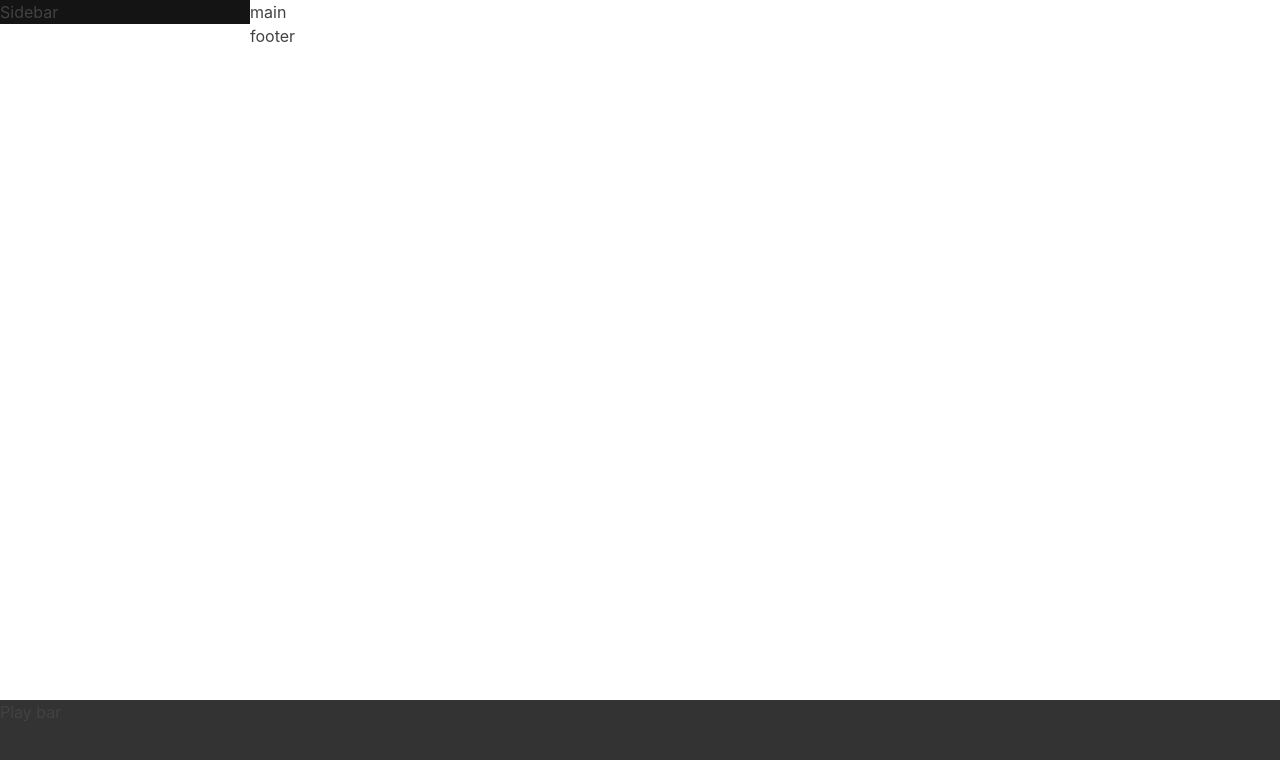
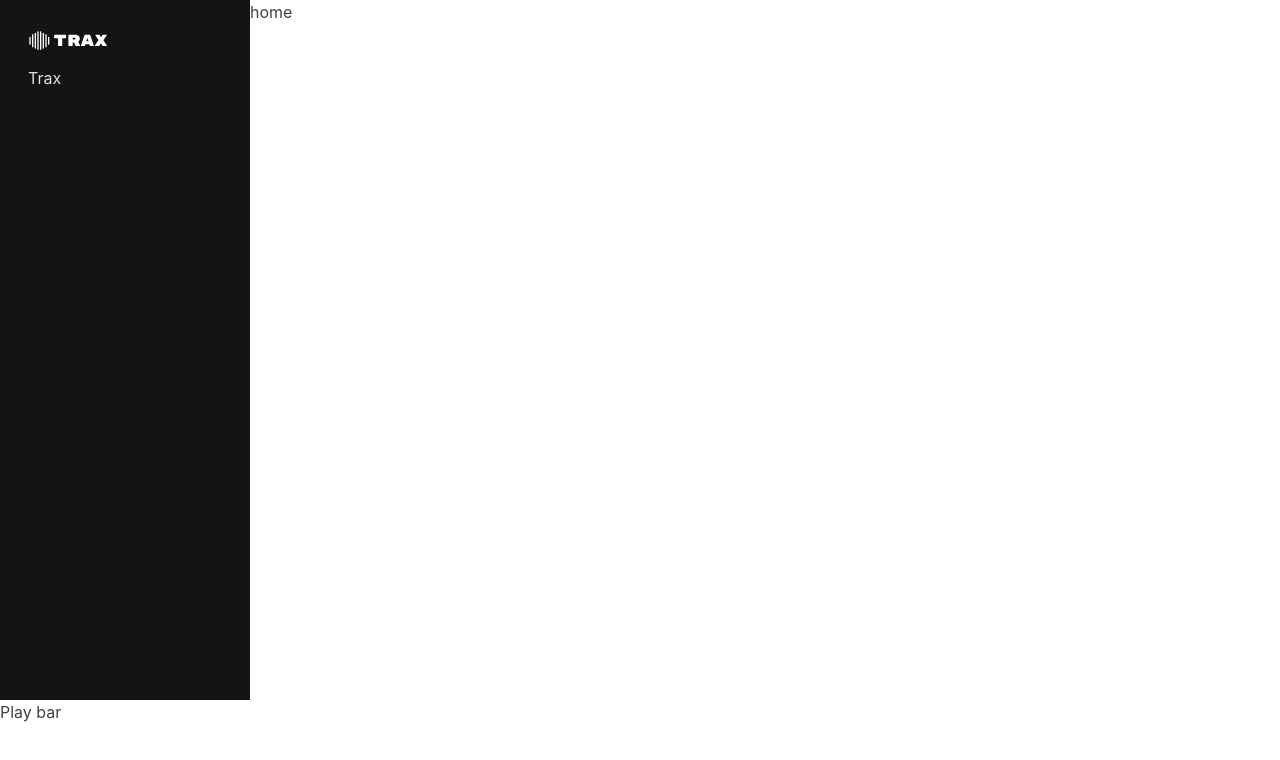
Before and after one commit to march213/trax, a Next.js app: page / in a window 1280 px wide. Shown: the top 760 px of the page. Built offline with nearby package versions, Linux system fonts and the light colour scheme.

Commit message:
add logo and basic sidebar styles

```diff
--- a/components/playerLayout.tsx
+++ b/components/playerLayout.tsx
@@ -1,15 +1,16 @@
 import { Box } from '@chakra-ui/layout'
+import { Sidebar } from './sidebar'
 
 const PlayerLayout = ({ children }) => {
   return (
     <Box width="100vw" height="100vh">
-      <Box position="absolute" top={0} left={0} width="250px" bgColor="blackAlpha.900">
-        Sidebar
+      <Box position="absolute" top={0} left={0} width="250px">
+        <Sidebar />
       </Box>
       <Box marginLeft="250px" marginBottom="100px">
         {children}
       </Box>
-      <Box position="absolute" left={0} right={0} bottom={0} height="100px" bgColor="blackAlpha.800">
+      <Box position="absolute" left={0} right={0} bottom={0} height="100px">
         Play bar
       </Box>
     </Box>
--- /dev/null
+++ b/components/sidebar.tsx
@@ -0,0 +1,18 @@
+import NextImage from 'next/image'
+import { Box, List, ListItem, ListIcon, Divider, Center, LinkBox, LinkOverlay } from '@chakra-ui/layout'
+import { MdHome, MdSearch, MdLibraryMusic, MdPlaylistAdd, MdFavorite } from 'react-icons/md'
+
+const Sidebar = () => {
+  return (
+    <Box width="100%" height="calc(100vh - 100px)" bg="blackAlpha.900" px="2" color="gray.300">
+      <Box py="5">
+        <Box width="120px" mb="5" px="5">
+          <NextImage src="/trax-logo.svg" height={60} width={120} />
+          Trax
+        </Box>
+      </Box>
+    </Box>
+  )
+}
+
+export { Sidebar }
--- a/pages/index.tsx
+++ b/pages/index.tsx
@@ -4,14 +4,11 @@ export default function Home() {
   return (
     <div>
       <Head>
-        <title>Create Next App</title>
-        <meta name="description" content="Generated by create next app" />
+        <title>Trax</title>
         <link rel="icon" href="/favicon.ico" />
       </Head>
 
-      <main>main</main>
-
-      <footer>footer</footer>
+      <main>home</main>
     </div>
   )
 }
```
Also changed, not shown: public/trax-logo.svg (added), public/vercel.svg (deleted).
